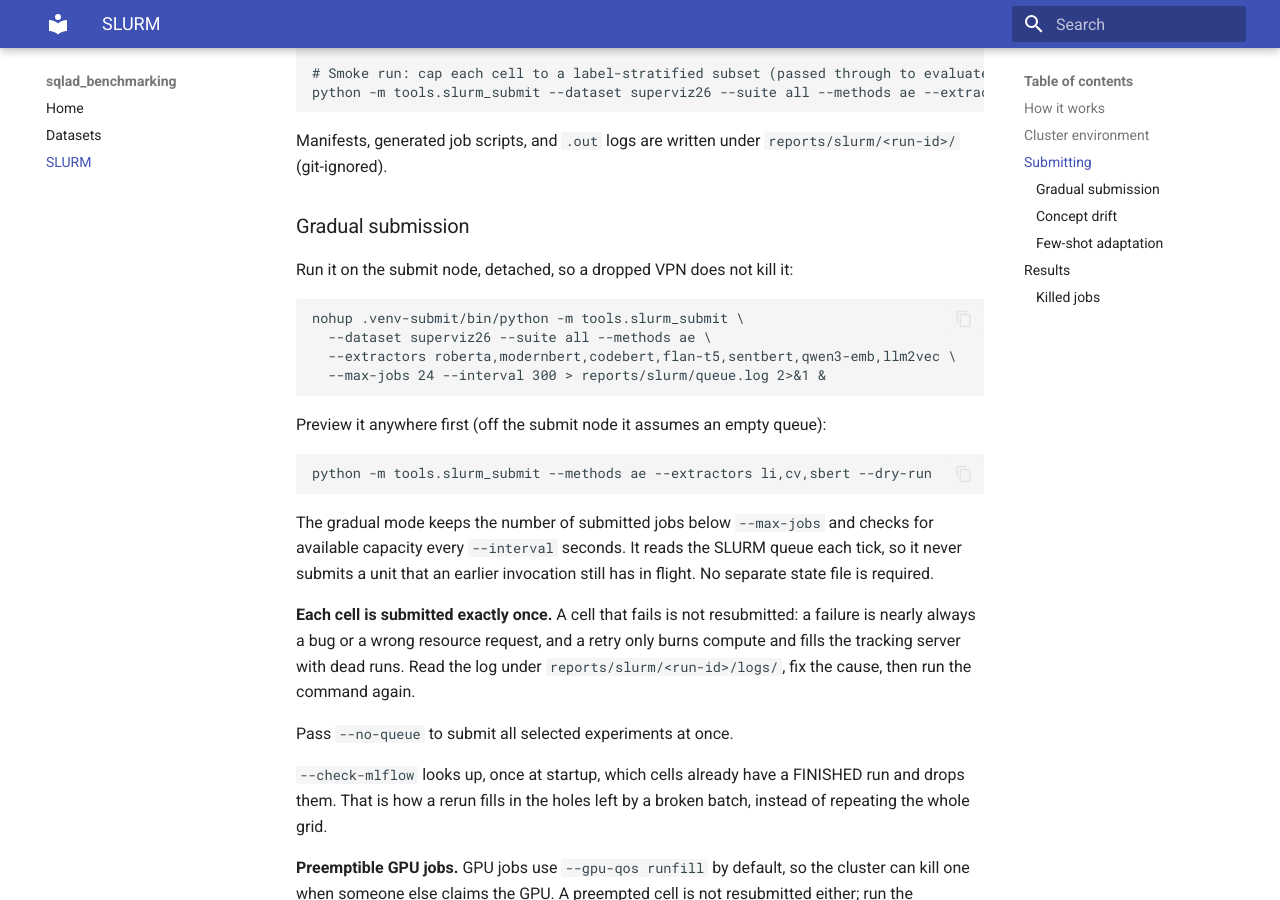
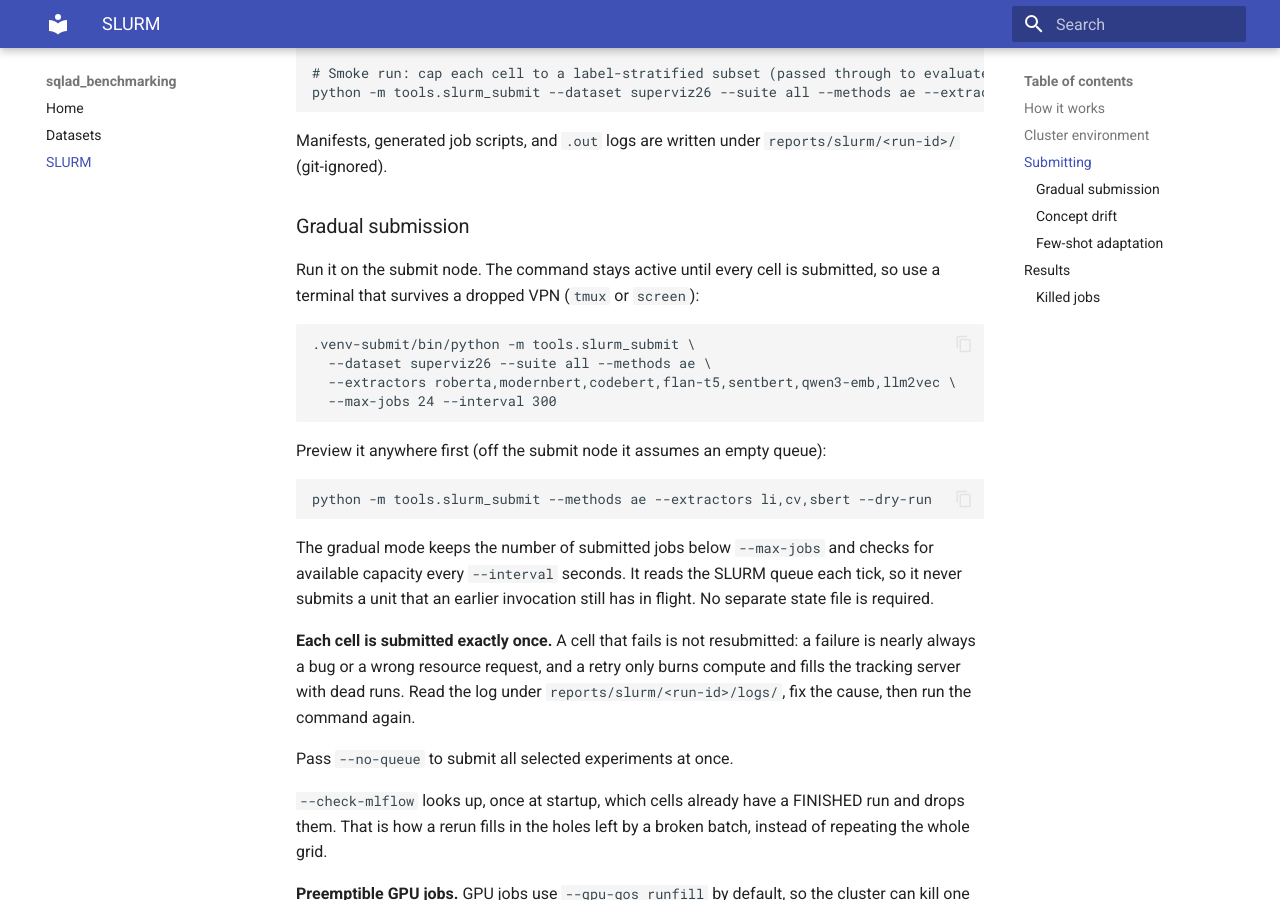
Before and after one commit to gquetel/sqlad-benchmarking, an MkDocs documentation site: the page built from docs/source/slurm.md, in a window 1280 px wide and 900 px high, scrolled down 1877 px. Built offline with MkDocs 1.6.1 and Material for MkDocs 9.7.7, drawn with Linux system fonts in a browser that asks for light colours.

Commit message:
docs: invocation commnad

````diff
--- a/docs/source/slurm.md
+++ b/docs/source/slurm.md
@@ -67,13 +67,14 @@ Manifests, generated job scripts, and `.out` logs are written under `reports/slu
 
 ### Gradual submission
 
-Run it on the submit node, detached, so a dropped VPN does not kill it:
+Run it on the submit node. The command stays active until every cell is submitted, so
+use a terminal that survives a dropped VPN (`tmux` or `screen`):
 
 ```bash
-nohup .venv-submit/bin/python -m tools.slurm_submit \
+.venv-submit/bin/python -m tools.slurm_submit \
   --dataset superviz26 --suite all --methods ae \
   --extractors roberta,modernbert,codebert,flan-t5,sentbert,qwen3-emb,llm2vec \
-  --max-jobs 24 --interval 300 > reports/slurm/queue.log 2>&1 &
+  --max-jobs 24 --interval 300
 ```
 
 Preview it anywhere first (off the submit node it assumes an empty queue):
````
Also changed, not shown: AGENTS.md (+1 -1 lines).
